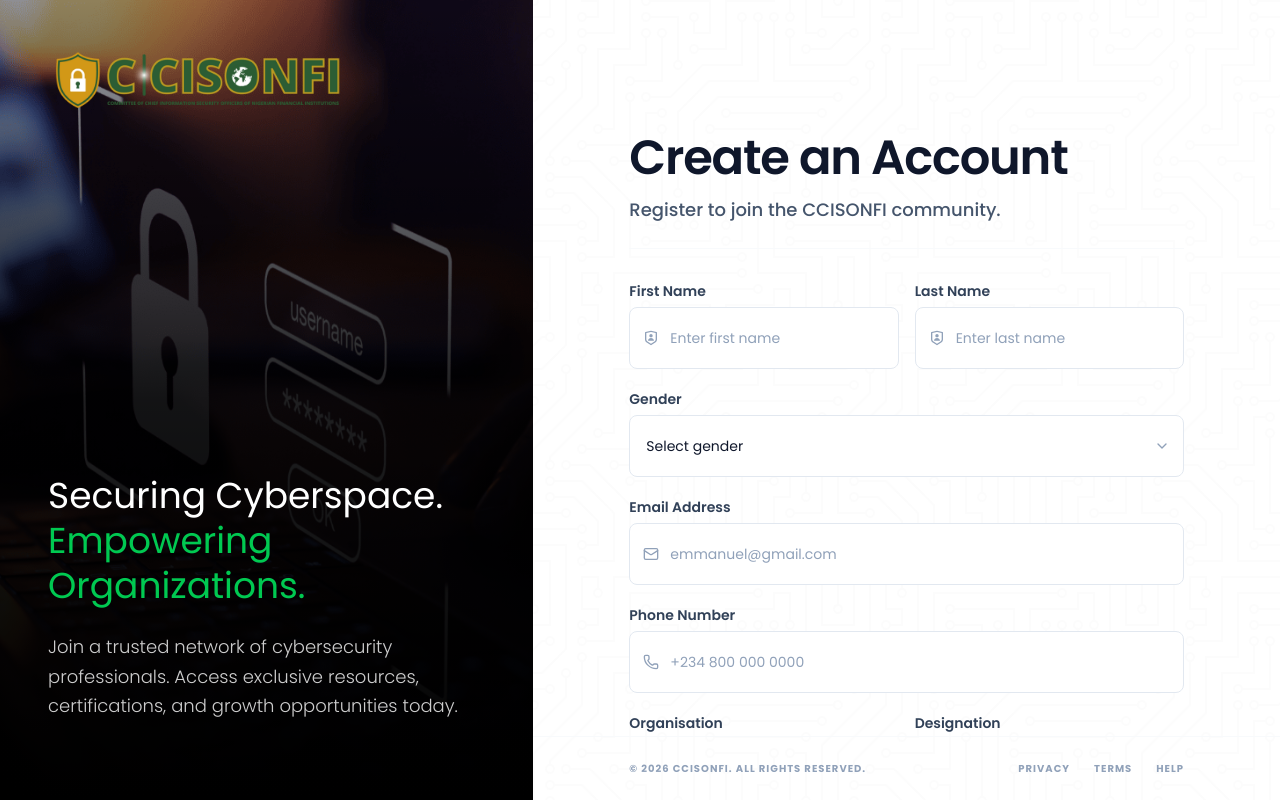
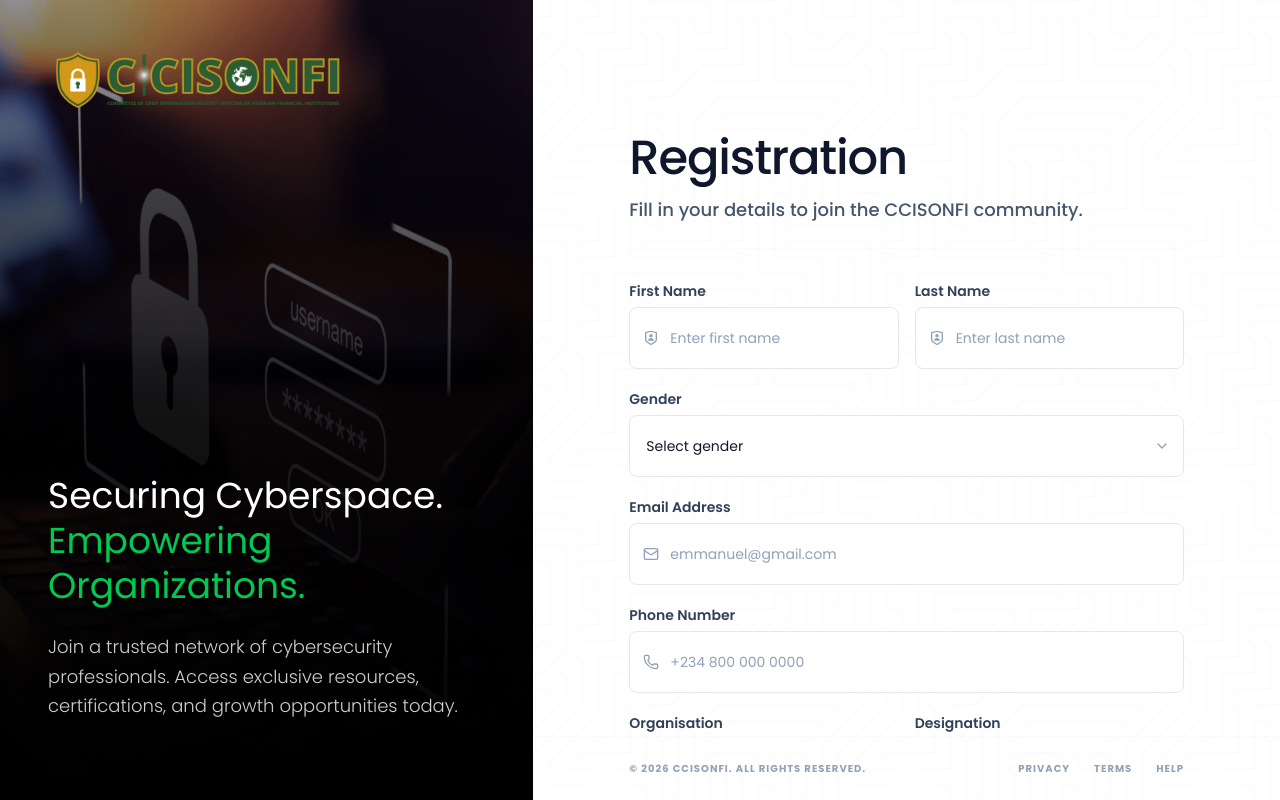
Before and after one commit to DevonSRE/ccisonfi, a Next.js app: page /register in a window 1280 px wide. Built offline with nearby package versions, Linux system fonts and the light colour scheme.

Commit message:
form titles fix

```diff
--- a/src/app/register/page.tsx
+++ b/src/app/register/page.tsx
@@ -10,8 +10,8 @@
 
   return (
     <AuthLayout
-      title="Create an Account"
-      description="Register to join the CCISONFI community."
+      title="Registration"
+      description="Fill in your details to join the CCISONFI community."
       hideHeader={registerForm.success}
     >
       {registerForm.success ? (
--- a/src/components/auth/AuthLayout.tsx
+++ b/src/components/auth/AuthLayout.tsx
@@ -74,7 +74,7 @@
                   </Link>
                 </div>
 
-                <h1 className="text-3xl md:text-4xl lg:text-5xl font-semibold text-slate-900 tracking-tight leading-tight">
+                <h1 className="text-3xl md:text-4xl lg:text-5xl font-medium text-slate-900 tracking-tight leading-tight">
                   {title}
                 </h1>
                 <p className="text-slate-600 text-lg font-medium">
```
